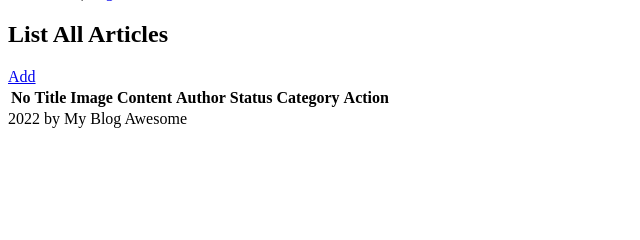
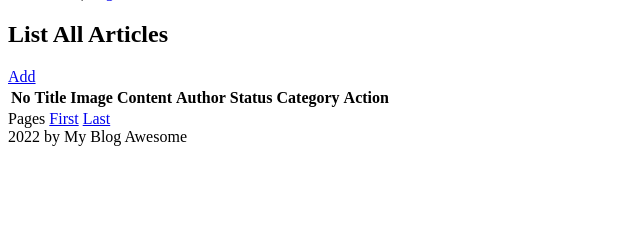
Before and after one commit to hdinjos/blog_awesome, a CodeIgniter 4 app: template app/Views/pages/admin/article/index.php in a window 1280 px wide. Shown: the part 79-319 px from the top of the page, without its empty margins (0-640 px from the left). Run offline with PHP 8.4 and a stand-in for CodeIgniter, Linux system fonts and the light colour scheme; the template is opened without the code that fills it, so the values that code supplies are empty; some libraries are stand-ins or nearby versions.

Commit message:
add pagination in articles

```diff
--- a/app/Controllers/Admin/AdminArticle.php
+++ b/app/Controllers/Admin/AdminArticle.php
@@ -9,7 +9,11 @@
     public function index()
     {
         $model = model(Articles::class);
-        $data['articles'] = $model->index();
+        $page = $this->request->getVar('page');
+        $limit = $this->request->getVar('limit');
+        $data['articles'] = $model->index('', $page, $limit);
+        $data['pages'] = ceil($model->countAll() / $limit);
+        $data['limit'] = $limit;
         return view('pages/admin/article/index', $data);
     }
 
--- a/app/Views/layout/header_admin.php
+++ b/app/Views/layout/header_admin.php
@@ -1,6 +1,6 @@
 <div>
   <div><a href="/admin">Home</a></div>
-  <div><a href="/admin/articles">Article</a></div>
+  <div><a href="/admin/articles?page=1&limit=10">Article</a></div>
   <div><a href="/admin/categories">Category</a></div>
   <?= $_SESSION['role'] === '1' ? '<div><a href="/admin/users">User</a></div>' : '' ?>
   <div>Wellcome, <?= $_SESSION['name'] ?> | <a href="/logout">Logout</a></div>
--- a/app/Views/pages/admin/article/index.php
+++ b/app/Views/pages/admin/article/index.php
@@ -32,4 +32,12 @@
     </tr>
   <?php endforeach; ?>
 </table>
+<div>
+  Pages
+  <a href="/admin/articles?page=1&limit=<?= $limit ?>">First</a>
+  <?php for ($i = 1; $i <= $pages; $i++) { ?>
+    <a href="/admin/articles?page=<?= $i ?>&limit=<?= $limit ?>"><?= $i ?></a>
+  <?php  }; ?>
+  <a href="/admin/articles?page=<?= $pages ?>&limit=<?= $limit ?>">Last</a>
+</div>
 <?= $this->endSection() ?>
```
Also changed, not shown: app/Models/Articles.php (+5 -3 lines), public/assets/uploads/image/ttt1653841997.png (added).
